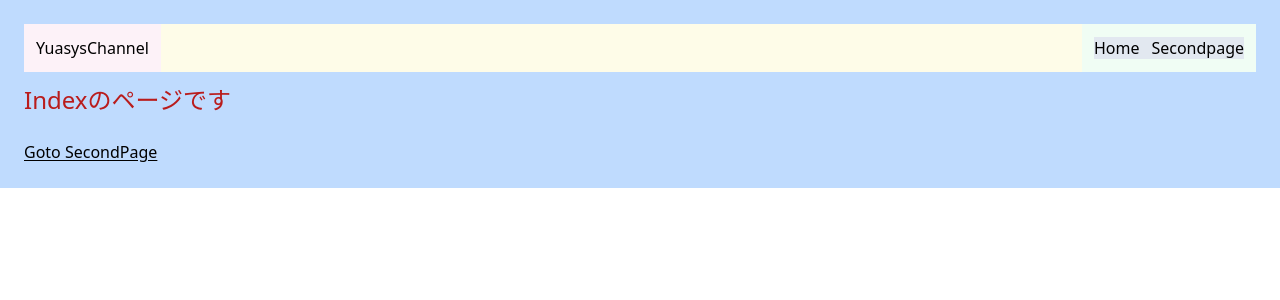
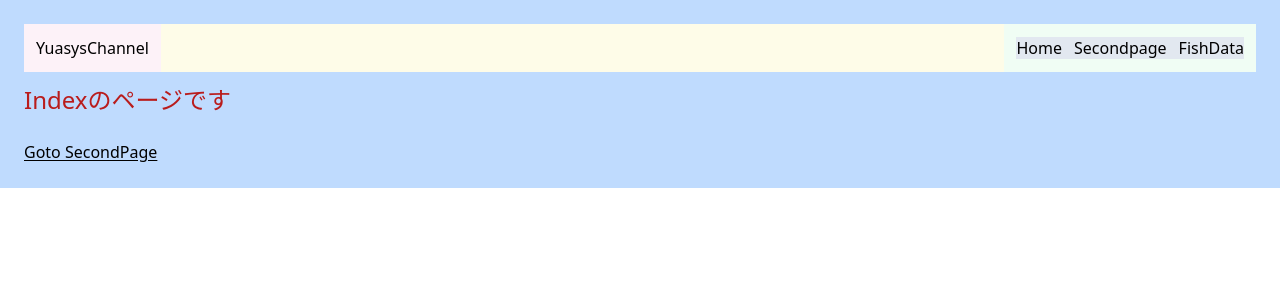
Before and after one commit to yuasys/nuxt-sample, a Nuxt app: page / in a window 1280 px wide. Shown: the top 300 px of the page. Built offline with nearby package versions, Linux system fonts and the light colour scheme.

Commit message:
modified:   components/Navbar.vue

```diff
--- a/components/Navbar.vue
+++ b/components/Navbar.vue
@@ -7,7 +7,8 @@
               <div class="bg-green-50" id="navbarNavAltMarkup">
                   <div class="p-3" >
                       <NuxtLink class="bg-slate-200 pr-3" activeClass="active" aria-current="page" to="/">Home</NuxtLink>
-                      <NuxtLink class="bg-slate-200" activeClass="active" to="/secondpage">Secondpage</NuxtLink>
+                      <NuxtLink class="bg-slate-200 pr-3" activeClass="active" to="/secondpage">Secondpage</NuxtLink>
+                      <NuxtLink class="bg-slate-200" activeClass="active" to="/fishdata">FishData</NuxtLink>
                   </div>
               </div>
           </div>
```
